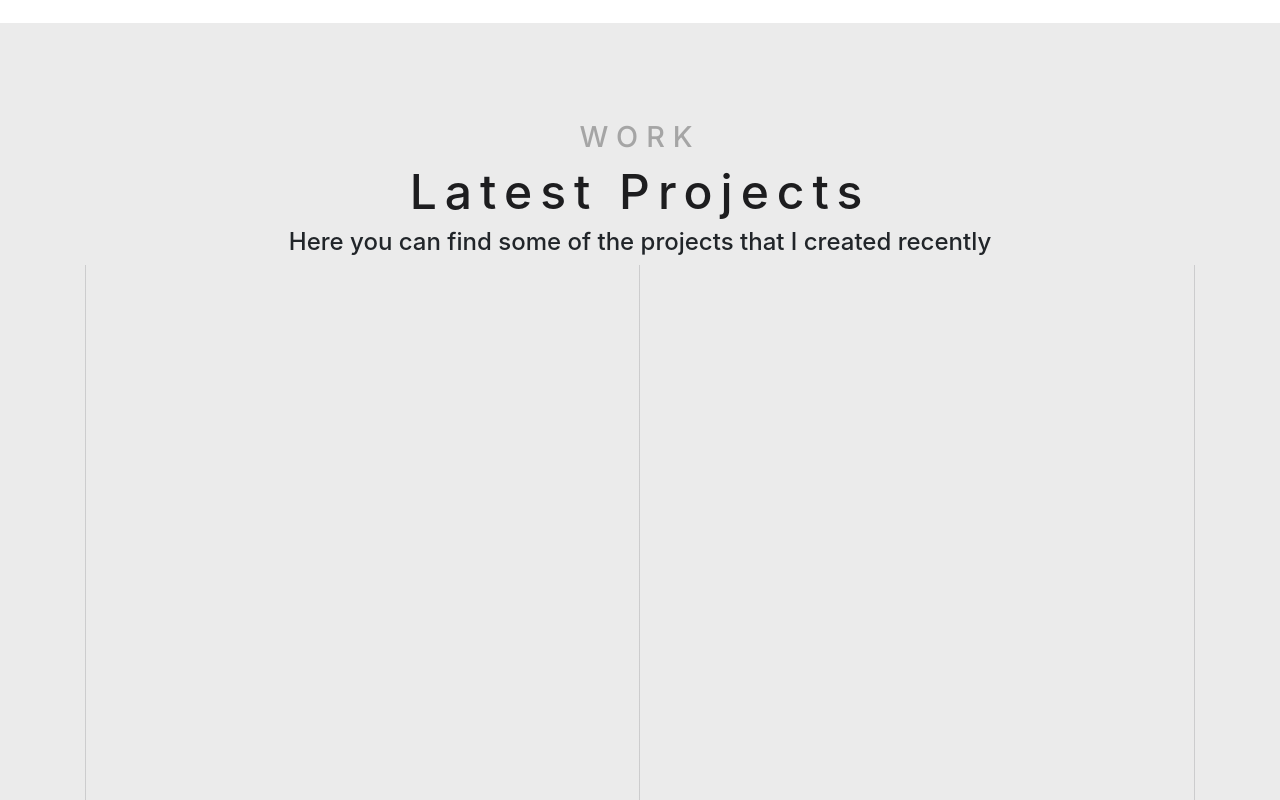
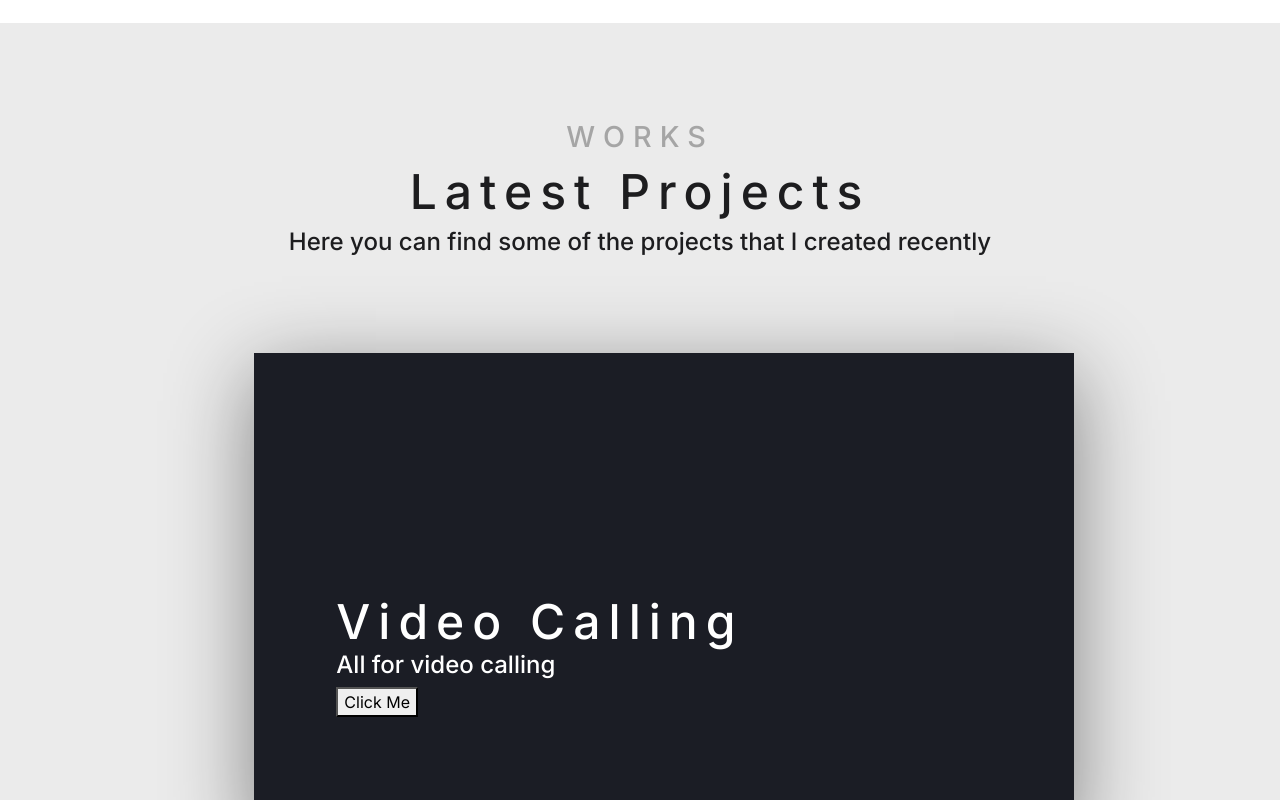
Before and after one commit to xvijay/Portfolio-2, a React (Create React App) app: page /home in a window 1280 px wide. Shown: the part 1600-2400 px from the top of the page. Built offline with nearby package versions, Linux system fonts and the light colour scheme.

Commit message:
updated works cards

```diff
--- a/src/Page/page.js
+++ b/src/Page/page.js
@@ -49,7 +49,7 @@ const HomePage = ({ themeSelect, theme }) => {
         <Container className="position-relative">
           <h3>Hello There</h3>
           <h1>
-            I am Vijay Tripathi<br></br>I am a Full Stack Developer
+            I am Vijay Tripathi<br></br>I am a Full Stack2 Developer
           </h1>
           <div>
             <button
@@ -106,25 +106,37 @@ const HomePage = ({ themeSelect, theme }) => {
           </div>
         </Container>
       </section>
-      <section className="works pt-5" style={{ background: "#ebebeb" }}>
-        <Container className="text-center pt-5">
-          <h3>Work</h3>
-          <h2>Latest Projects</h2>
-          <h4>
-            Here you can find some of the projects that I created recently
-          </h4>
-          <div
-            className="d-flex"
-            style={{
-              height: "100vh ",
-              background: `linear-gradient( 90deg,rgba(28,29,37,.15) 0,rgba(28,29,37,.15) 1px,transparent 1px,transparent calc(50% - 1px),rgba(28,29,37,.15) calc(50% - 1px),rgba(28,29,37,.15) 50%,transparent 50%,transparent calc(100% - 1px),rgba(28,29,37,.15) calc(100% - 1px),rgba(28,29,37,.15) 100%)`,
-            }}
-          >
-            <div className="w-100"></div>
-            <div className="w-100"></div>
+      <section className="works position-relative">
+        <div className="works__box py-5">
+          <div className="title text-center pt-5">
+            <h3>Works</h3>
+            <h2>Latest Projects</h2>
+            <h4>
+              Here you can find some of the projects that I created recently
+            </h4>
           </div>
-        </Container>
+          <div className="works__box">
+            <div className="position-relative">
+              <div className="works__cards left">
+                <div className="works__cards__content">
+                  <div className="works__cards__content__title">
+                    Video Calling
+                  </div>
+                  <div className="works__cards__content__des">
+                    All for video calling
+                  </div>
+                  <button>Click Me</button>
+                </div>
+                <div className="overlay"></div>
+              </div>
+            </div>
+            <div className="works__cards right">
+              <div className="overlay"></div>
+            </div>
+          </div>
+        </div>
       </section>
+
       <div
         className="themeSelector"
         onClick={() => themeSelect(theme === LIGHT ? LIGHT : DARK)}
--- a/src/Theme/Component/_home.scss
+++ b/src/Theme/Component/_home.scss
@@ -70,8 +70,6 @@
     color: t("color");
     background: t("bg-banner");
   }
-
-  // background-image: url(/Assets/Images/pexels-sheena-wood-574116.jpg);
 }
 
 .aboutMe {
@@ -127,8 +125,12 @@
   }
 }
 
+// $line-color-light: rgba(28, 29, 37, 1);
+
 .works {
   height: auto;
+  font-family: $font-family !important;
+  font-weight: 500;
 
   & h3 {
     font-size: 1.8rem;
@@ -149,4 +151,106 @@
       // background: t("bg-about");
     }
   }
+
+  &__box {
+    height: 100%;
+    width: 80%;
+    // max-width: 950px;
+    position: relative;
+    margin: auto;
+  }
+
+  &__cards {
+    display: block;
+    opacity: 1;
+    height: 480px;
+    background-color: #1c1d25;
+    position: relative;
+    box-shadow: 0 20px 80px 0 #00000073;
+    margin-left: auto;
+    margin-right: auto;
+    background-position: 50%;
+    background-size: cover;
+    background-repeat: no-repeat;
+    transition: all 0.35s ease-in-out;
+    margin: auto;
+    margin-top: 6rem;
+
+    &:before {
+      position: absolute;
+      left: 0;
+      top: 0;
+      height: 100%;
+      width: 100%;
+      display: block;
+      content: " ";
+      background: #1c1d25;
+      opacity: 0.6;
+      transition: opacity 0.3s ease;
+      z-index: 2;
+    }
+
+    &:hover {
+      box-shadow: 0 20px 80px 0 rgb(0 0 0 / 65%);
+
+      & .overlay {
+        width: 100%;
+        z-index: 2;
+      }
+
+      & .works__cards__content {
+        transform: scale(1.1);
+      }
+    }
+
+    &.left {
+      margin-left: 1.5rem;
+      margin-right: -1.5rem;
+    }
+    &.right {
+      margin-left: -1.5rem;
+      margin-right: 1.5rem;
+    }
+
+    & .overlay {
+      background: #263653;
+      width: 0;
+      position: absolute;
+      top: 0;
+      height: 100%;
+      transition: width 0.35s ease-in-out;
+    }
+
+    &__content {
+      position: absolute;
+      color: white;
+      width: 60%;
+      height: auto;
+      top: 50%;
+      text-align: left;
+      left: 10%;
+      z-index: 3;
+      transition: all 0.35s ease-in-out;
+
+      &__title {
+        font-size: 3rem;
+        letter-spacing: 0.5rem;
+        position: relative;
+        line-height: 1.2;
+        font-weight: 500;
+      }
+
+      &__des {
+        margin-bottom: 0.5rem;
+        font-weight: 500;
+        line-height: 1.2;
+        font-size: 1.5rem;
+      }
+    }
+  }
+
+  @include themed() {
+    color: t("color");
+    background: t("bg-banner");
+  }
 }
--- a/src/Theme/base/_mixin.scss
+++ b/src/Theme/base/_mixin.scss
@@ -76,6 +76,7 @@ $themes: (
     bg-hover: $background-light-hover,
     bg-banner: $background-light-banner,
     bg-about: $background-light-about,
+    line-light: $light-bg-color,
   ),
   dark: (
     color: $font-color-dark,
@@ -83,6 +84,7 @@ $themes: (
     bg-hover: $background-dark-hover,
     bg-banner: $background-dark-banner,
     bg-about: $background-dark-about,
+    line-light: $dark-bg-color,
   ),
 );
 
--- a/src/Theme/base/_variable.scss
+++ b/src/Theme/base/_variable.scss
@@ -12,11 +12,13 @@ $font-color-light: #1d1d1f;
 $background-light: #ffffff99;
 $background-light-hover: #f7f7f7;
 $background-light-banner: #ebebeb;
+$background-light-about: white;
+$light-bg-color: #1d251a1a;
 
-$background-light-about: white;
 // Dark Theme
 $font-color-dark: white;
 $background-dark: #1d1d1f;
 $background-dark-hover: #414141;
 $background-dark-about: black;
 $background-dark-banner: #1d1d1f;
+$dark-bg-color: #dae5e5;
```
